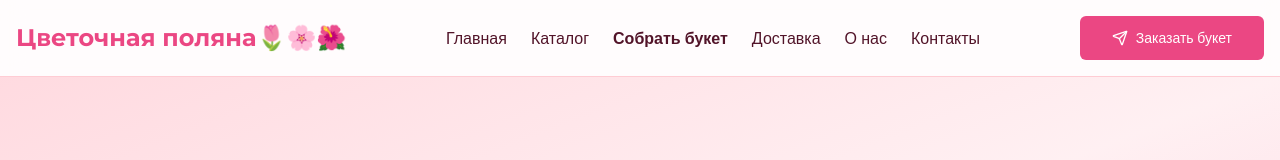
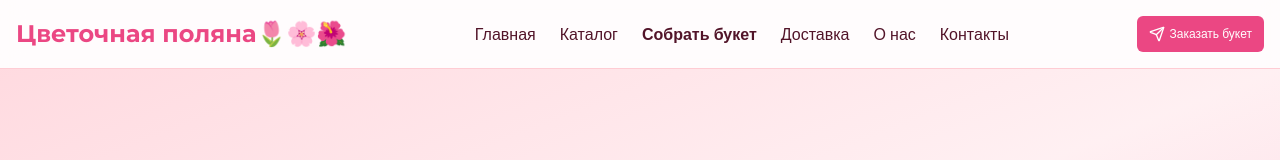
Before and after one commit to pr-poehali-dev/flower-shop-ui, a React (Vite) app: page / in a window 1280 px wide. Shown: the top 160 px of the page. Built offline with nearby package versions, Linux system fonts and the light colour scheme.

Commit message:
Уменьшение размера кнопки "Заказать букет"

```diff
--- a/src/pages/Index.tsx
+++ b/src/pages/Index.tsx
@@ -139,9 +139,9 @@ export default function Index() {
               <button onClick={() => setActiveSection('contacts')} className="hover:text-primary transition-colors">Контакты</button>
             </nav>
 
-            <Button asChild size="lg" className="gap-2">
+            <Button asChild size="sm" className="gap-1 text-xs">
               <a href="https://t.me/fflowers3" target="_blank" rel="noopener noreferrer">
-                <Icon name="Send" size={20} />
+                <Icon name="Send" size={16} />
                 Заказать букет
               </a>
             </Button>
```
